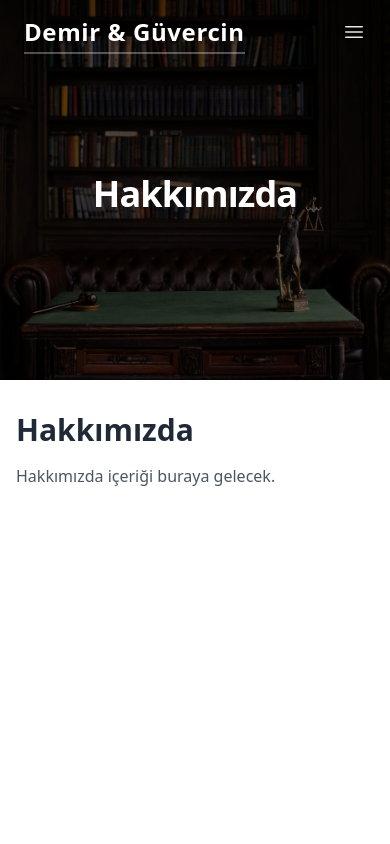
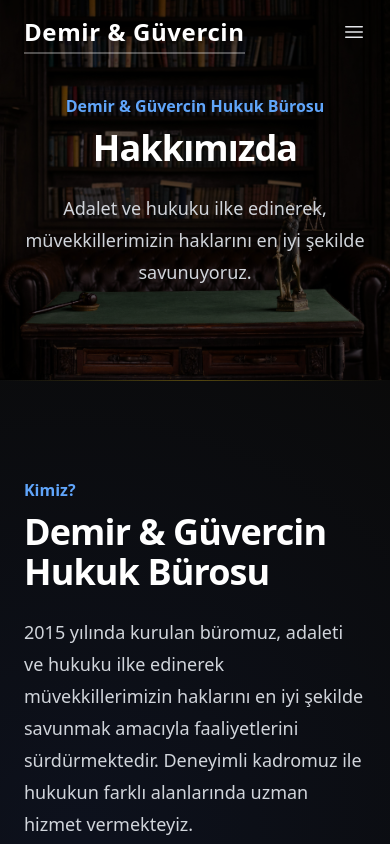
Before and after one commit to BurakYucelPY/Demir-ve-G-vercin-B-ro, a React (Vite) app: page /hakkimizda in a window 390 px wide. Shown: the top 844 px of the page. Built offline with nearby package versions, Linux system fonts and the light colour scheme.

Commit message:
feat: Integrate About page sections with BusinessServiceSection design consistency

```diff
--- a/src/components/AboutMissionSection.tsx
+++ b/src/components/AboutMissionSection.tsx
@@ -11,33 +11,38 @@
       <div
         className="absolute inset-0"
         style={{
-          background: 'radial-gradient(circle at 40% 70%, rgba(30,58,138,0.10) 0%, transparent 50%), radial-gradient(circle at 60% 30%, rgba(255,215,0,0.12) 0%, transparent 50%)'
+          background: 'radial-gradient(circle at 20% 30%, rgba(30,58,138,0.15) 0%, transparent 50%), radial-gradient(circle at 80% 70%, rgba(255,215,0,0.1) 0%, transparent 50%)'
         }}
       ></div>
 
       {/* Elegant lines */}
       <div className="absolute inset-0 overflow-hidden">
-        <div className="absolute top-0 left-1/4 w-1/2 h-px bg-gradient-to-r from-transparent via-yellow-400/30 to-transparent"></div>
-        <div className="absolute bottom-0 right-1/4 w-1/2 h-px bg-gradient-to-r from-transparent via-blue-400/30 to-transparent"></div>
+        <div
+          className="absolute top-0 left-0 w-full h-px bg-gradient-to-r from-transparent via-yellow-400/30 to-transparent"
+        ></div>
+        <div
+          className="absolute bottom-0 right-0 w-full h-px bg-gradient-to-r from-transparent via-blue-400/20 to-transparent"
+        ></div>
       </div>
 
-      <div className="mx-auto max-w-7xl px-6 lg:px-8 relative z-10">
-        <div className="mx-auto grid max-w-2xl grid-cols-1 gap-x-8 gap-y-16 sm:gap-y-20 lg:mx-0 lg:max-w-none lg:grid-cols-2">
+      <div className="relative z-10">
+        <div className="mx-auto max-w-7xl px-6 lg:px-8">
+          <div className="mx-auto grid max-w-2xl grid-cols-1 gap-x-8 gap-y-16 sm:gap-y-20 lg:mx-0 lg:max-w-none lg:grid-cols-2 lg:items-start">
+            <div className="flex justify-center lg:justify-end">
               <img
-            alt="Hukuk Bürosu Misyon"
                 src="/images/Dava.jpg"
-            width={880}
-            height={900}
-            className="scroll-animate delay-200 w-2xl max-w-none rounded-xl shadow-xl ring-1 ring-white/10 sm:w-228 md:-mr-4 lg:-mr-0"
+                alt="Hukuk bürosu misyon"
+                className="w-full max-w-lg rounded-xl shadow-xl ring-1 ring-gray-400/10 lg:w-[48rem] lg:max-w-none lg:-translate-x-20"
               />
-          <div className="scroll-animate lg:pt-4 lg:pl-8">
+            </div>
+            <div className="lg:pr-4 lg:pt-4">
               <div className="lg:max-w-lg">
                 <h2 className="scroll-animate delay-100 text-base/7 font-semibold text-blue-400">Misyonumuz</h2>
-              <p className="scroll-animate delay-200 mt-2 text-4xl font-semibold tracking-tight text-pretty text-white sm:text-5xl">
+                <p className="scroll-animate delay-200 text-4xl font-semibold tracking-tight text-white sm:text-5xl">
                   Hukuki Çözüm Ortağınız
                 </p>
-              <p className="scroll-animate delay-300 mt-6 text-lg/8 text-gray-300">
-                Müvekkillerimizin hukuki ihtiyaçlarını en üst düzeyde karşılayarak, adalet arayışlarında
+                <p className="scroll-animate delay-300 mt-6 text-lg leading-8 text-gray-300">
+                  Müvekkillerimizin hukuki ihtiyaçlarını en üst düzeyde karşılayarak, adalete arayışlarında
                   güvenilir ve etkili çözümler sunmak temel misyonumuzudur. Her davada müvekkilimizin
                   haklarını korumak için elimizden gelen tüm yasal imkanları kullanırız.
                 </p>
@@ -63,5 +68,6 @@
           </div>
         </div>
       </div>
+    </div>
   )
 }
--- a/src/pages/Hakkimizda.tsx
+++ b/src/pages/Hakkimizda.tsx
@@ -1,23 +1,64 @@
 import RealHeader from '../components/RealHeader'
+import AboutIntroSection from '../components/AboutIntroSection'
+import AboutValuesSection from '../components/AboutValuesSection'
+import AboutMissionSection from '../components/AboutMissionSection'
+import AboutAchievementsSection from '../components/AboutAchievementsSection'
+import Footer from '../components/Footer'
+import { useLocation } from 'react-router-dom'
+import { motion, AnimatePresence } from 'framer-motion'
 import { useEffect } from 'react'
 
 export default function Hakkimizda() {
+  const location = useLocation()
+
   useEffect(() => {
     // Sayfa açıldığında en üste scroll et
     window.scrollTo({ top: 0, behavior: 'instant' })
-  }, [])
+
+    // scroll-animate elementlerini yeniden observe et
+    const observeElements = () => {
+      const observer = new IntersectionObserver((entries) => {
+        entries.forEach(entry => {
+          if (entry.isIntersecting) {
+            entry.target.classList.add('animate')
+          }
+        })
+      }, { threshold: 0.1 })
+
+      // Önce tüm elementlerin animate class'ını kaldır
+      document.querySelectorAll('.scroll-animate').forEach(el => {
+        el.classList.remove('animate')
+        observer.observe(el)
+      })
+    }
+
+    // Biraz gecikme ile çalıştır ki DOM tamamen yüklensin
+    setTimeout(() => {
+      observeElements()
+    }, 100)
+  }, [location.pathname])
 
   return (
-    <div className="min-h-screen bg-white">
-      <RealHeader title="Hakkımızda" />
-      <div className="container mx-auto px-4 py-8">
-        <h1 className="text-3xl font-bold text-gray-800 mb-4">
-          Hakkımızda
-        </h1>
-        <p className="text-gray-600">
-          Hakkımızda içeriği buraya gelecek.
-        </p>
-      </div>
-    </div>
+    <AnimatePresence mode="wait">
+      <motion.div
+        key={location.pathname}
+        initial={{ opacity: 0 }}
+        animate={{ opacity: 1 }}
+        exit={{ opacity: 0 }}
+        transition={{ duration: 0.3 }}
+        className="min-h-screen"
+      >
+        <RealHeader
+          title="Hakkımızda"
+          subtitle="Demir & Güvercin Hukuk Bürosu"
+          description="Adalet ve hukuku ilke edinerek, müvekkillerimizin haklarını en iyi şekilde savunuyoruz."
+        />
+        <AboutIntroSection />
+        <AboutValuesSection />
+        <AboutMissionSection />
+        <AboutAchievementsSection />
+        <Footer />
+      </motion.div>
+    </AnimatePresence>
   )
 }
```
Lines whose indentation alone changed are shown as unchanged.
